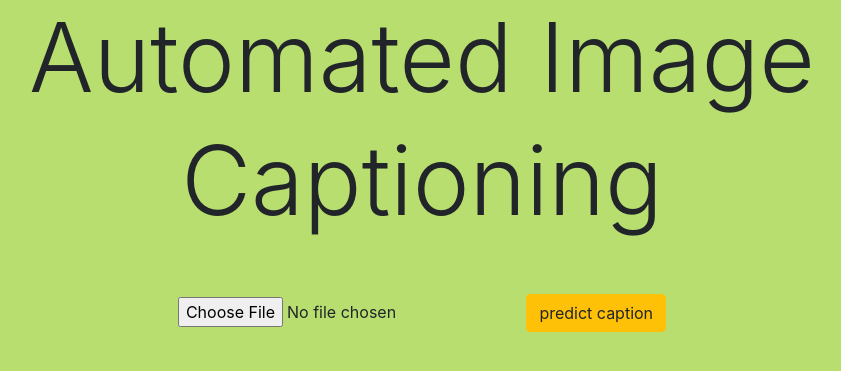
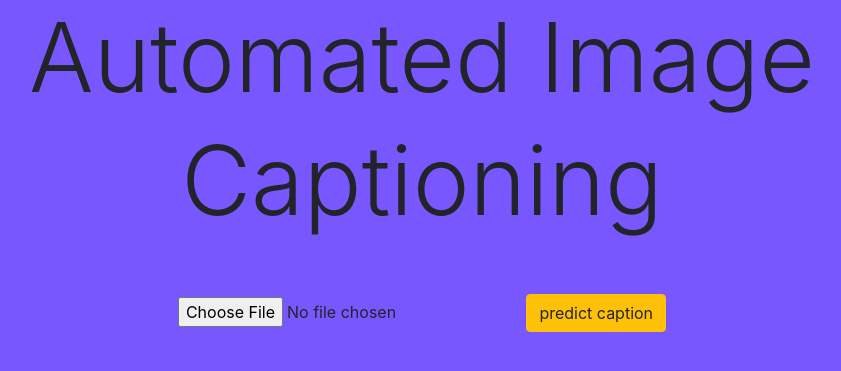
Before and after one commit to w35573/image-captioning, a Flask app: page / in a window 1280 px wide. Shown: the top 371 px of the page, without its empty margins (218-1059 px from the left). Run offline with Flask 2, Linux system fonts and the light colour scheme; parts of the project's set-up code (start-up, migrations or seed data) failed here and were passed over; some libraries are stand-ins or nearby versions.

Commit message:
Update base.html

```diff
--- a/templates/base.html
+++ b/templates/base.html
@@ -12,7 +12,7 @@
 
     <title>Image Captioning</title>
   </head>
-  <body style="background-color: #b8de6f">
+  <body style="background-color: #7857fe">
 
 
     {%block content%}
```
